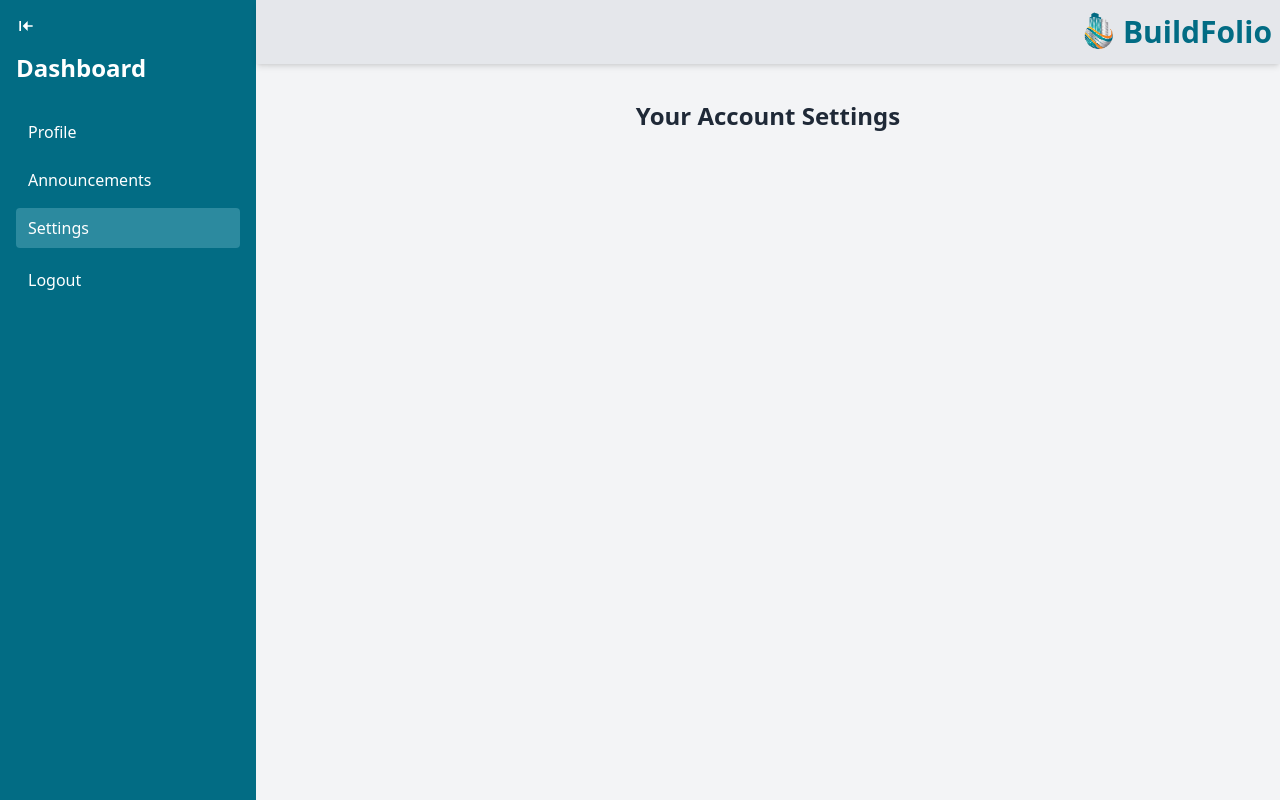
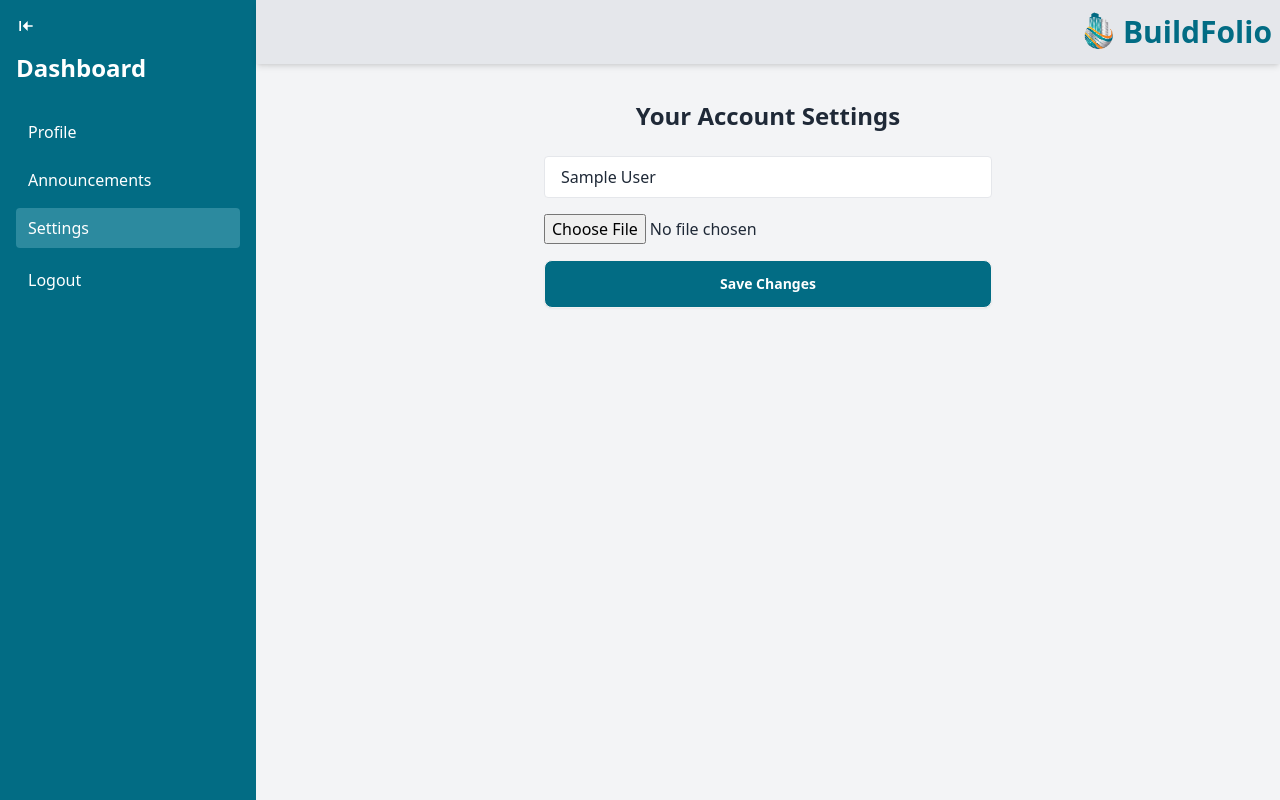
Before and after one commit to im-AbrarHossen/BuildFolio, a React (Vite) app: page /dashboard/settings in a window 1280 px wide. Built offline with nearby package versions, Linux system fonts and the light colour scheme; no server answers; sample sign-in values are in the browser's storage.

Commit message:
settings, register route fix

```diff
--- a/src/components/Settings.jsx
+++ b/src/components/Settings.jsx
@@ -1,11 +1,75 @@
-import React from 'react';
+import React, { useContext, useState } from 'react';
+import Swal from 'sweetalert2';
+import { AuthContext } from '../providers/AuthProvider';
+import { updateProfile } from 'firebase/auth';
+
+const image_hosting_key = import.meta.env.VITE_IMAGE_HOSTING_KEY;
+const image_hosting_api = `https://api.imgbb.com/1/upload?key=${image_hosting_key}`;
 
 const Settings = () => {
+    const { user } = useContext(AuthContext);
+    const [name, setName] = useState(user?.displayName || '');
+    const [photo, setPhoto] = useState(null);
+
+    const handleSubmit = async (e) => {
+        e.preventDefault();
+
+        let imageUrl = user?.photoURL;
+
+        // image upload korar part
+        if (photo) {
+            const formData = new FormData();
+            formData.append('image', photo);
+
+            const res = await fetch(image_hosting_api, {
+                method: 'POST',
+                body: formData
+            });
+
+            const data = await res.json();
+            if (data.success) {
+                imageUrl = data.data.display_url;
+            } else {
+                Swal.fire("Error", "Failed to upload image", "error");
+                return;
+            }
+        }
+
+        // 🔁 Firebase profile update
+        updateProfile(user, {
+            displayName: name,
+            photoURL: imageUrl,
+        })
+        .then(() => {
+            Swal.fire("Success", "Profile updated!", "success");
+        })
+        .catch((error) => {
+            Swal.fire("Error", error.message, "error");
+        });
+    };
+
     return (
-        <div>
-            <div className='w-11/12 mx-auto mt-[100px]'>
-                <h1 className='text-2xl font-bold text-center'>Your Account Settings</h1>
-            </div>
+        <div className='w-11/12 mx-auto mt-[100px]'>
+            <h1 className='text-2xl font-bold text-center mb-6'>Your Account Settings</h1>
+            <form onSubmit={handleSubmit} className='max-w-md mx-auto space-y-4'>
+                <input
+                    type='text'
+                    placeholder='Your Name'
+                    value={name}
+                    onChange={(e) => setName(e.target.value)}
+                    className='w-full border px-4 py-2 rounded'
+                    required
+                />
+                <input
+                    type='file'
+                    accept='image/*'
+                    onChange={(e) => setPhoto(e.target.files[0])}
+                    className='w-full'
+                />
+                <button type='submit' className='bg-primary hover:bg-secondary text-white btn w-full'>
+                    Save Changes
+                </button>
+            </form>
         </div>
     );
 };
--- a/src/pages/AuthPages/Register.jsx
+++ b/src/pages/AuthPages/Register.jsx
@@ -78,13 +78,7 @@ const Register = () => {
                             </label>
                             <input name="name" type="text" placeholder="Enter your name" className="input input-bordered" required />
                         </div>
-                        <div className="form-control mt-5">
-                            <label className="label">
-                                <span className="label-text text-[20px] font-[600] text-[#403F3F]">Photo URL</span>
-                            </label>
-                            <input name="photo" type="url" placeholder="Enter photo URL" className="input input-bordered" required />
-                        </div>
-                        <div className="form-control mt-5">
+                        <div className="form-control">
                             <label className="label">
                                 <span className="label-text text-[20px] font-[600] text-[#403F3F]">Email address</span>
                             </label>
@@ -116,17 +110,17 @@ const Register = () => {
                             </div>
                             {passwordError && <p className="text-red-500 text-sm mt-1">{passwordError}</p>}
                         </div>
-                        <div className="form-control mt-5">
+                        <div className="form-control">
                             <label className="label justify-end gap-3 flex-row-reverse cursor-pointer">
                                 <span className="label-text">Accept Term & Conditions</span>
                                 <input name="check" type="checkbox" className="checkbox" required />
                             </label>
                         </div>
-                        <div className="form-control mt-6">
-                            <button className="btn bg-[#403F3F] text-white">Register</button>
+                        <div className="form-control">
+                            <button className="btn bg-primary hover:bg-secondary text-white">Register</button>
                         </div>
                         <div className="mt-5">
-                            <p className="text-center text-[16px] font-[600] text-[#706F6F]">Already Have An Account ? <Link to="/login" className="text-[#026C84]">Login</Link> </p>
+                            <p className="text-center text-[16px] font-[600] text-[#706F6F]">Already Have An Account ? <Link to="/auth/login" className="text-primary">Login</Link> </p>
                         </div>
                     </form>
                 </div>
```
